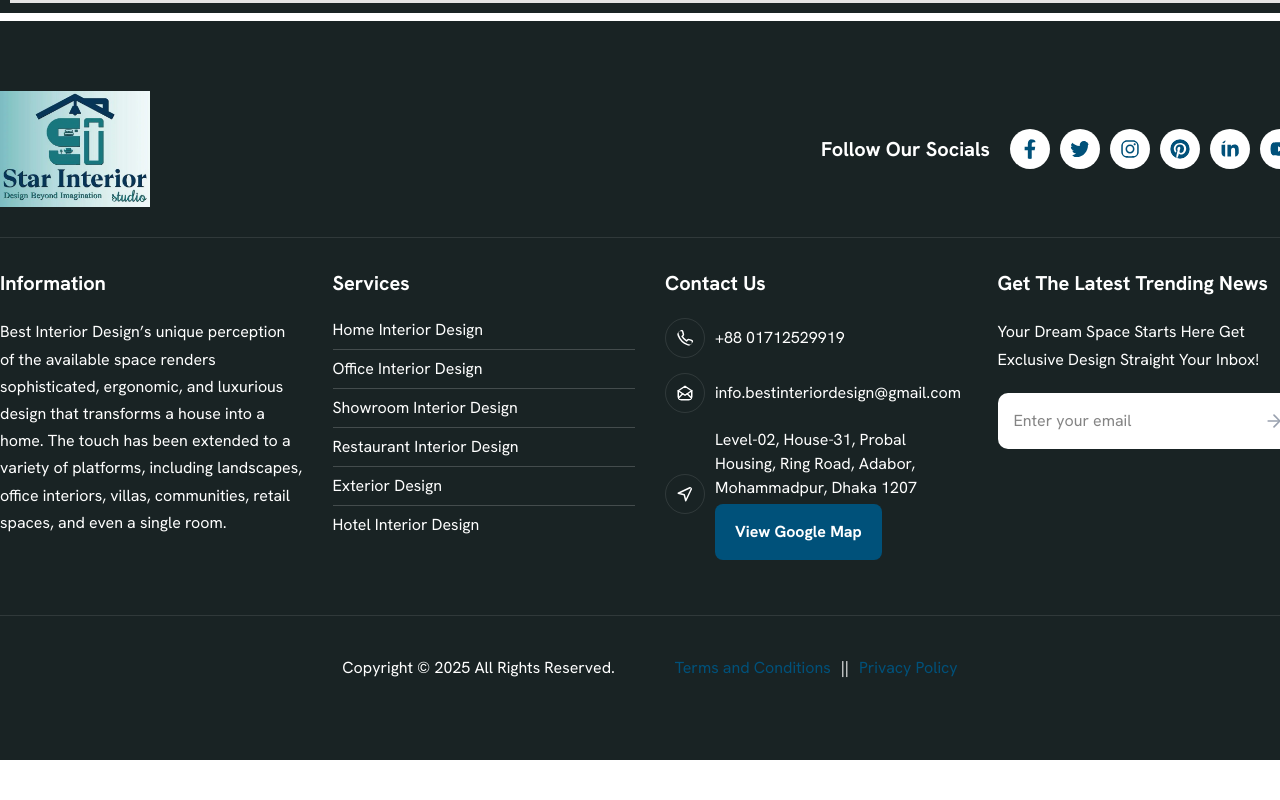
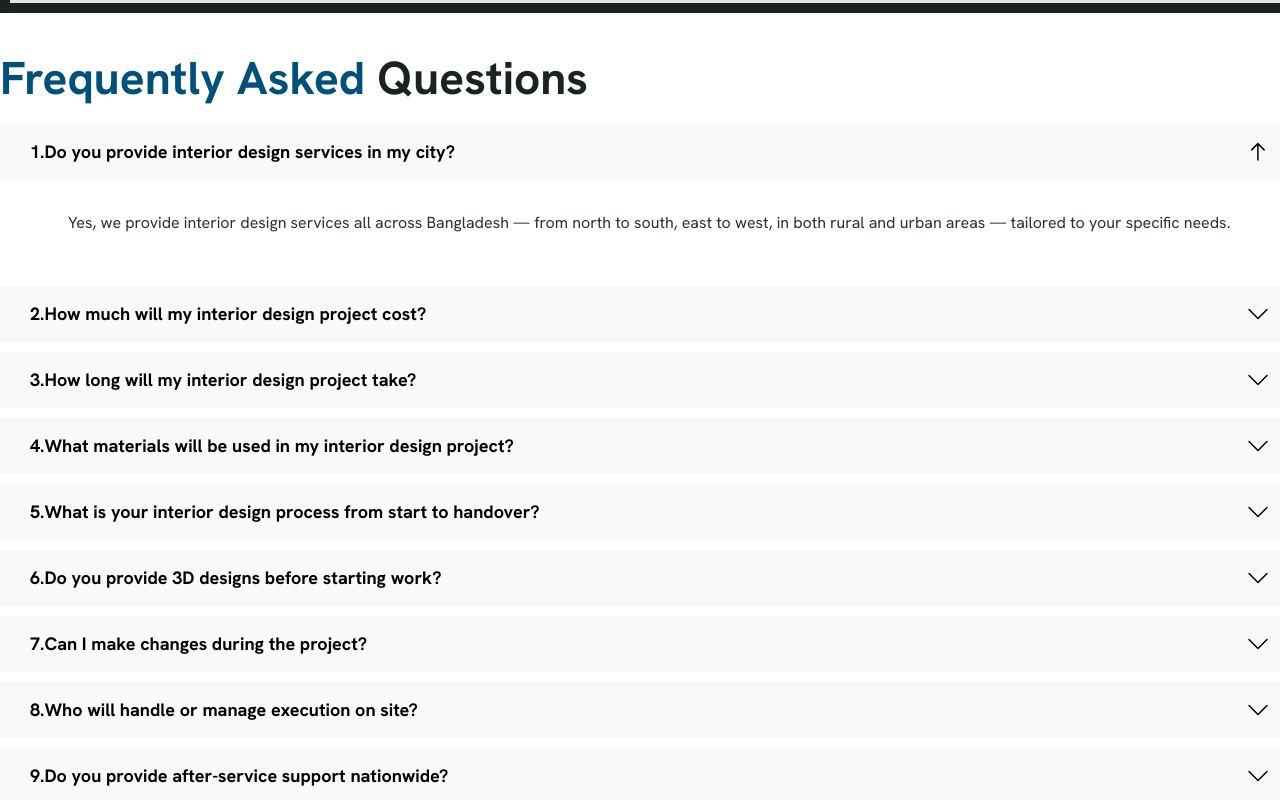
Before and after one commit to Sijan666/starInterior, a Next.js app: page / in a window 1280 px wide. Shown: the part 7420-8220 px from the top of the page. Before the commit the page ends 8180 px from the top, so only its background shows below. Built offline with nearby package versions, Linux system fonts and the light colour scheme.

Commit message:
update faq section

```diff
--- a/src/app/page.js
+++ b/src/app/page.js
@@ -3,6 +3,7 @@ import Banner from "@/components/layouts/Banner";
 import BestInterior from "@/components/layouts/BestInterior";
 import ContactMenu from "@/components/layouts/ContactMenu";
 import DreamHome from "@/components/layouts/DreamHome";
+import Faq from "@/components/layouts/Faq";
 import Recentlyprojects from "@/components/layouts/Recentlyprojects";
 import { Services } from "@/components/layouts/Services";
 
@@ -15,6 +16,7 @@ export default function Home() {
       <Agency />
       <DreamHome />
       <BestInterior/>
+      <Faq/>
       <ContactMenu/>
     </>
   );
--- /dev/null
+++ b/src/components/layouts/Faq.jsx
@@ -0,0 +1,187 @@
+"use client";
+
+import React, { useState } from "react";
+import Container from "../Container";
+import { BiDownArrow } from "react-icons/bi";
+import { IoIosArrowDown, IoIosArrowUp } from "react-icons/io";
+import { IoArrowUpOutline } from "react-icons/io5";
+import { GoArrowUp } from "react-icons/go";
+import { BsChevronDown } from "react-icons/bs";
+
+const faqs = [
+  {
+    id: 1,
+    question: "Do you provide interior design services in my city?",
+    answer:
+      "Yes, we provide interior design services all across Bangladesh — from north to south, east to west, in both rural and urban areas — tailored to your specific needs.",
+  },
+  {
+    id: 2,
+    question: "How much will my interior design project cost?",
+    answer:
+      "The overall interior design cost mostly depends on your requirements. It varies based on your space, design style, materials, and deadline. We provide a tailored quotation to ensure the best balance of quality, functionality, and budget. For detailed pricing insights, you can visit our interior design cost blog or contact us directly.",
+  },
+  {
+    id: 3,
+    question: "How long will my interior design project take?",
+    answer: (
+      <div className="space-y-5">
+        <p>
+          The timeline depends on your project size, design complexity, and
+          material availability. Most projects are completed within a planned
+          timeframe while ensuring quality and smooth execution.
+        </p>
+
+        <p className="font-semibold">
+          However, to give you an idea, we are providing some estimated
+          timeframes.
+        </p>
+
+        <ul className="list-disc pl-5 space-y-1">
+          <li>
+            <strong>500 – 1000 SQFT:</strong> 25 – 30 Days
+          </li>
+          <li>
+            <strong>1000 – 2500 SQFT:</strong> 30 – 45 Days
+          </li>
+          <li>
+            <strong>2500 – 5000 SQFT:</strong> 45 – 60 Days
+          </li>
+          <li>
+            <strong>5000 – 10000 SQFT:</strong> 60 – 90 Days
+          </li>
+        </ul>
+      </div>
+    ),
+  },
+  {
+    id: 4,
+    question: "What materials will be used in my interior design project?",
+    answer:
+      "The materials used depend on your design style, budget, and project requirements. We carefully select high-quality wood, board, glass, metal, fabrics, tiles, and premium finishes to ensure durability, functionality, and long-lasting beauty.",
+  },
+  {
+    id: 5,
+    question: "What is your interior design process from start to handover?",
+    answer: (
+      <div className="space-y-5">
+        <p>
+          Our process is structured to ensure a smooth and client-focused
+          experience:
+        </p>
+
+        <p>
+          <strong>Consultation & Requirement Gathering</strong> – Understanding
+          your needs, style, and budget.
+        </p>
+
+        <p>
+          <strong>Concept & Design Development</strong> – Creating layouts,
+          color schemes, and 3D visuals.
+        </p>
+
+        <p>
+          <strong>Material Selection & Planning</strong> – Choosing high-quality
+          materials and finalizing timelines.
+        </p>
+
+        <p>
+          <strong>Execution & Supervision</strong> – Managing construction,
+          furnishing, and installation.
+        </p>
+
+        <p>
+          <strong>Final Review & Handover</strong> – Ensuring every detail is
+          perfect before delivering your ready-to-use space.
+        </p>
+      </div>
+    ),
+  },
+  {
+    id: 6,
+    question: "Do you provide 3D designs before starting work?",
+    answer:
+      "Yes! After finalizing the deal, we provide free, realistic 3D designs and visualizations so you can see your space before execution. This allows you to make informed decisions about layout, colors, and materials, ensuring the final result matches your vision.",
+  },
+  {
+    id: 7,
+    question: "Can I make changes during the project?",
+    answer:
+      "Yes! We understand ideas can evolve. You can make changes during the project, and we’ll guide you on how they may affect the timeline and cost to ensure smooth execution and the best results.",
+  },
+  {
+    id: 8,
+    question: "Who will handle or manage execution on site?",
+    answer:
+      "Your project will be managed by our experienced on-site project manager and certified electrician, who supervise construction, furniture installation, electrical work, and all finishing touches. They ensure quality, safety, and timely execution from start to handover.",
+  },
+  {
+    id: 9,
+    question: "Do you provide after-service support nationwide?",
+    answer:
+      "Yes! We offer 3 years of free after-service support across Bangladesh, assisting with any adjustments, maintenance, or concerns even after your project is completed. Your satisfaction is our top priority.",
+  },
+  {
+    id: 10,
+    question: "Why should I choose Best Interior Design over other companies?",
+    answer:
+      "Unlike other companies, we combine creativity, precision, and full-service management to transform your space into a perfect blend of style and functionality. With customized designs, top-quality materials, and 10+ years of experience, we don’t just decorate — we craft living and working spaces that truly reflect you.",
+  },
+];
+
+export default function Faq() {
+  const [openId, setOpenId] = useState(1);
+
+  const toggleFaq = (id) => {
+    setOpenId(openId === id ? null : id);
+  };
+
+  return (
+    <section className="py-10 bg-white">
+      <Container>
+        <div className="">
+          {/* Title */}
+          <h2 className="text-[26px] md:text-4xl lg:text-[46px] font-bold text- text-btn mb-5 ">
+            Frequently Asked <span className="text-jprimary">Questions</span>
+          </h2>
+
+          {/* FAQ List */}
+          <div className="space-y-2.5">
+            {faqs.map((faq) => (
+              <div key={faq.id} className="">
+                {/* Question Button */}
+                <button
+                  onClick={() => toggleFaq(faq.id)}
+                  className="w-full px-6 md:px-7.5 py-4 flex justify-between items-center text-left group bg-[#F7F9FB] overflow-hidden"
+                >
+                  <div className="flex items-center gap-4">
+                    <span className="text-lg font-bold text-black leading-6">
+                      {faq.id}.{faq.question}
+                    </span>
+                  </div>
+
+                  <span className="text-2xl text-black transition-all duration-300">
+                    {openId === faq.id ? <GoArrowUp /> : <BsChevronDown />}
+                  </span>
+                </button>
+
+                {/* Answer */}
+                <div
+                  className={`overflow-hidden transition-all duration-300 ease-in-out text-justify ${
+                    openId === faq.id
+                      ? "max-h-500 opacity-100"
+                      : "max-h-0 opacity-0"
+                  }`}
+                >
+                  <div className="px-8 md:px-17 pt-7.5 pb-10 text-[#283132] leading-relaxed">
+                    {faq.answer}
+                  </div>
+                </div>
+              </div>
+            ))}
+          </div>
+        </div>
+      </Container>
+    </section>
+  );
+}
```
Also changed, not shown: public/logo.png (added), 1 other file (tests, documents, lock files or other folders).
